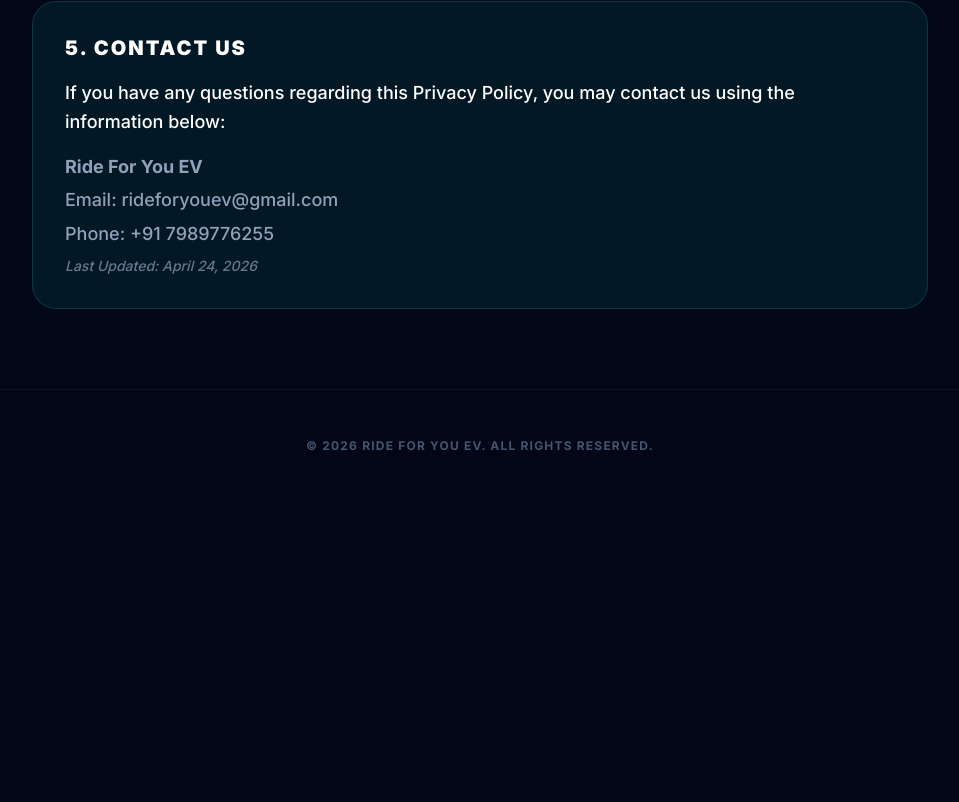
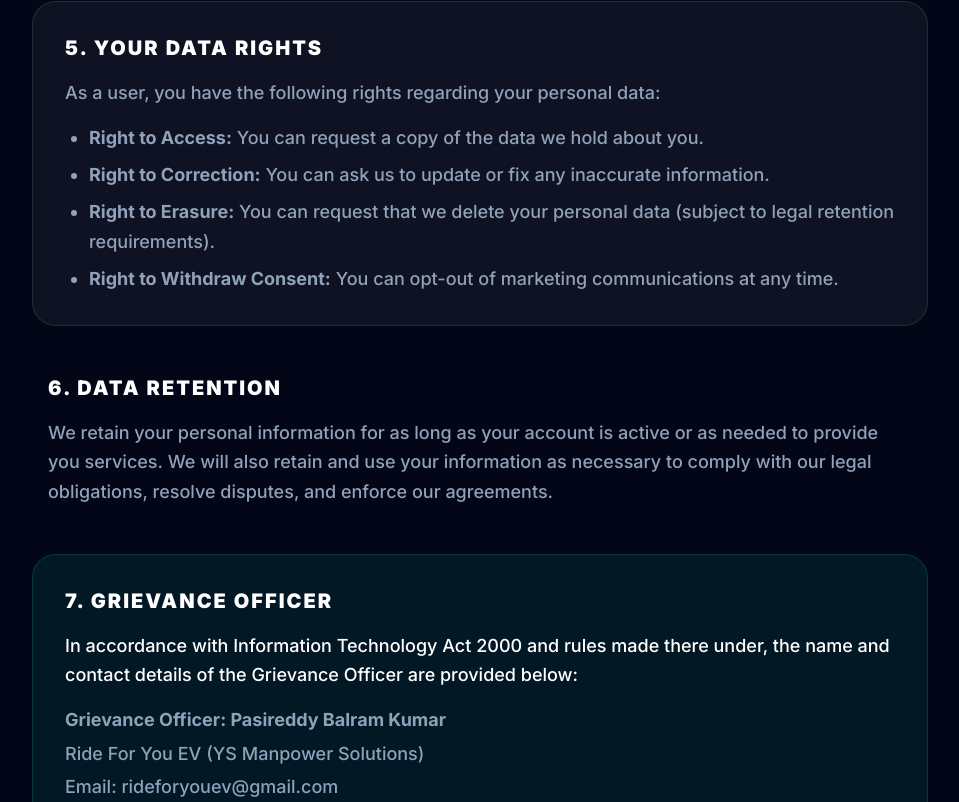
Before and after one commit to Madhukunchalaa/ride-for-you, a React (Vite) app in the folder client/: page /privacy-policy in a window 1280 px wide. Shown: the part 1358-2160 px from the top of the page, without its empty margins (160-1119 px from the left). Before the commit the page ends 1860 px from the top, so only its background shows below. Built offline with nearby package versions, Linux system fonts and the light colour scheme.

Commit message:
legal: enhance privacy policy, add cookie consent, and IT Act compliance

```diff
--- a/client/src/pages/LandingPage.jsx
+++ b/client/src/pages/LandingPage.jsx
@@ -27,6 +27,19 @@
   const [mobileMenuOpen, setMobileMenuOpen] = useState(false);
   const [showSuccessModal, setShowSuccessModal] = useState(false);
   const [plans, setPlans] = useState([]);
+  const [showCookieBanner, setShowCookieBanner] = useState(false);
+
+  useEffect(() => {
+    const consent = localStorage.getItem('cookie-consent');
+    if (!consent) {
+      setTimeout(() => setShowCookieBanner(true), 2000);
+    }
+  }, []);
+
+  const handleCookieAccept = () => {
+    localStorage.setItem('cookie-consent', 'accepted');
+    setShowCookieBanner(false);
+  };
 
   useEffect(() => {
     const fetchPlans = async () => {
@@ -419,11 +432,47 @@
             <div className="flex flex-col">
               <h4 className="text-[10px] font-black uppercase tracking-[0.2em] text-slate-600 mb-1">Ownership & Management</h4>
               <p className="font-bold text-white text-sm">Pasireddy Balram Kumar <span className="text-slate-500 mx-2">|</span> <span className="text-primary-400 font-medium">Founder, YS Manpower Solutions</span></p>
+              <div className="flex items-center gap-4 mt-2">
+                <span className="text-[9px] font-black uppercase tracking-[0.2em] text-slate-500 border border-slate-800 px-2 py-0.5 rounded">GST: [Enter GST Number]</span>
+                <span className="text-[9px] font-black uppercase tracking-[0.2em] text-slate-500 border border-slate-800 px-2 py-0.5 rounded">MSME Registered</span>
+              </div>
             </div>
             <p className="text-slate-600 text-[10px] font-black uppercase tracking-[0.2em]">© 2026 Ride For You EV. All Rights Reserved.</p>
           </div>
         </div>
       </footer>
+
+      {/* Cookie Consent Banner */}
+      {showCookieBanner && (
+        <div className="fixed bottom-8 left-8 right-8 z-[100] animate-in slide-in-from-bottom-10 duration-500">
+          <div className="max-w-7xl mx-auto">
+            <div className="bg-slate-900/95 backdrop-blur-xl border border-white/10 p-6 md:p-8 rounded-[2rem] shadow-2xl flex flex-col md:flex-row items-center justify-between gap-6">
+              <div className="flex items-center gap-4">
+                <div className="w-12 h-12 bg-primary-500/10 rounded-full flex items-center justify-center text-primary-400 flex-shrink-0">
+                  <CheckCircle2 size={24} />
+                </div>
+                <p className="text-sm text-slate-300 font-medium leading-relaxed">
+                  We use cookies to enhance your experience and analyze our traffic. By clicking <span className="text-white font-bold">"Accept All"</span>, you consent to our use of cookies in accordance with our <Link to="/privacy-policy" className="text-primary-400 underline underline-offset-4 decoration-primary-500/30 hover:decoration-primary-500 transition-all">Privacy Policy</Link>.
+                </p>
+              </div>
+              <div className="flex items-center gap-4 w-full md:w-auto">
+                <button
+                  onClick={() => setShowCookieBanner(false)}
+                  className="flex-1 md:flex-none px-6 py-3 text-sm font-bold text-slate-500 hover:text-white transition-colors"
+                >
+                  Decline
+                </button>
+                <button
+                  onClick={handleCookieAccept}
+                  className="flex-1 md:flex-none px-10 py-4 bg-primary-500 hover:bg-primary-400 text-black font-black uppercase tracking-widest text-xs rounded-xl transition-all shadow-lg shadow-primary-500/20 active:scale-95"
+                >
+                  Accept All
+                </button>
+              </div>
+            </div>
+          </div>
+        </div>
+      )}
     </div>
   );
 };
--- a/client/src/pages/PrivacyPolicy.jsx
+++ b/client/src/pages/PrivacyPolicy.jsx
@@ -74,16 +74,37 @@
               </ul>
             </section>
 
+            <section className="bg-white/5 border border-white/10 p-8 rounded-3xl">
+              <h2 className="text-xl font-black text-white uppercase tracking-widest mb-4">5. Your Data Rights</h2>
+              <p>
+                As a user, you have the following rights regarding your personal data:
+              </p>
+              <ul className="list-disc ml-6 mt-4 space-y-2">
+                <li><strong>Right to Access:</strong> You can request a copy of the data we hold about you.</li>
+                <li><strong>Right to Correction:</strong> You can ask us to update or fix any inaccurate information.</li>
+                <li><strong>Right to Erasure:</strong> You can request that we delete your personal data (subject to legal retention requirements).</li>
+                <li><strong>Right to Withdraw Consent:</strong> You can opt-out of marketing communications at any time.</li>
+              </ul>
+            </section>
+
+            <section className="p-4">
+              <h2 className="text-xl font-black text-white uppercase tracking-widest mb-4">6. Data Retention</h2>
+              <p>
+                We retain your personal information for as long as your account is active or as needed to provide you services. We will also retain and use your information as necessary to comply with our legal obligations, resolve disputes, and enforce our agreements.
+              </p>
+            </section>
+
             <section className="bg-primary-500/10 border border-primary-500/20 p-8 rounded-3xl">
-              <h2 className="text-xl font-black text-white uppercase tracking-widest mb-4">5. Contact Us</h2>
+              <h2 className="text-xl font-black text-white uppercase tracking-widest mb-4">7. Grievance Officer</h2>
               <p className="text-white">
-                If you have any questions regarding this Privacy Policy, you may contact us using the information below:
+                In accordance with Information Technology Act 2000 and rules made there under, the name and contact details of the Grievance Officer are provided below:
               </p>
               <div className="mt-4 space-y-1">
-                <p className="font-bold">Ride For You EV</p>
+                <p className="font-bold">Grievance Officer: Pasireddy Balram Kumar</p>
+                <p>Ride For You EV (YS Manpower Solutions)</p>
                 <p>Email: rideforyouev@gmail.com</p>
-                <p>Phone: +91 7989776255</p>
-                <p className="mt-2 text-sm opacity-70 italic">Last Updated: April 24, 2026</p>
+                <p>Address: Plot No. 12, Phase 1, Jeedimetla Industrial Area, Hyderabad, TS 500055</p>
+                <p className="mt-2 text-sm opacity-70 italic">Last Updated: April 25, 2026</p>
               </div>
             </section>
           </div>
--- a/client/src/pages/RefundPolicy.jsx
+++ b/client/src/pages/RefundPolicy.jsx
@@ -70,7 +70,11 @@
               <p>
                 In case of any discrepancies regarding refunds, please contact our support team at **rideforyouev@gmail.com** with your transaction details. We aim to resolve all issues within 48 hours.
               </p>
-              <div className="mt-6 text-sm opacity-70 italic">Last Updated: April 24, 2026</div>
+              <div className="mt-6 text-sm opacity-70 italic">Last Updated: April 25, 2026</div>
+            </section>
+
+            <section className="text-[10px] uppercase tracking-widest text-slate-600 font-bold text-center mt-12">
+              This document is an electronic record in terms of Information Technology Act, 2000 and rules there under as applicable and the amended provisions pertaining to electronic records in various statutes as amended by the Information Technology Act, 2000. This electronic record is generated by a computer system and does not require any physical or digital signatures.
             </section>
           </div>
         </div>
--- a/client/src/pages/TermsAndConditions.jsx
+++ b/client/src/pages/TermsAndConditions.jsx
@@ -80,7 +80,11 @@
               <p>
                 We reserve the right to terminate your rental agreement and retrieve the vehicle if any of these terms are violated.
               </p>
-              <div className="mt-6 text-sm opacity-70 italic">Last Updated: April 24, 2026</div>
+              <div className="mt-6 text-sm opacity-70 italic">Last Updated: April 25, 2026</div>
+            </section>
+
+            <section className="text-[10px] uppercase tracking-widest text-slate-600 font-bold text-center mt-12">
+              This document is an electronic record in terms of Information Technology Act, 2000 and rules there under as applicable and the amended provisions pertaining to electronic records in various statutes as amended by the Information Technology Act, 2000. This electronic record is generated by a computer system and does not require any physical or digital signatures.
             </section>
           </div>
         </div>
```
